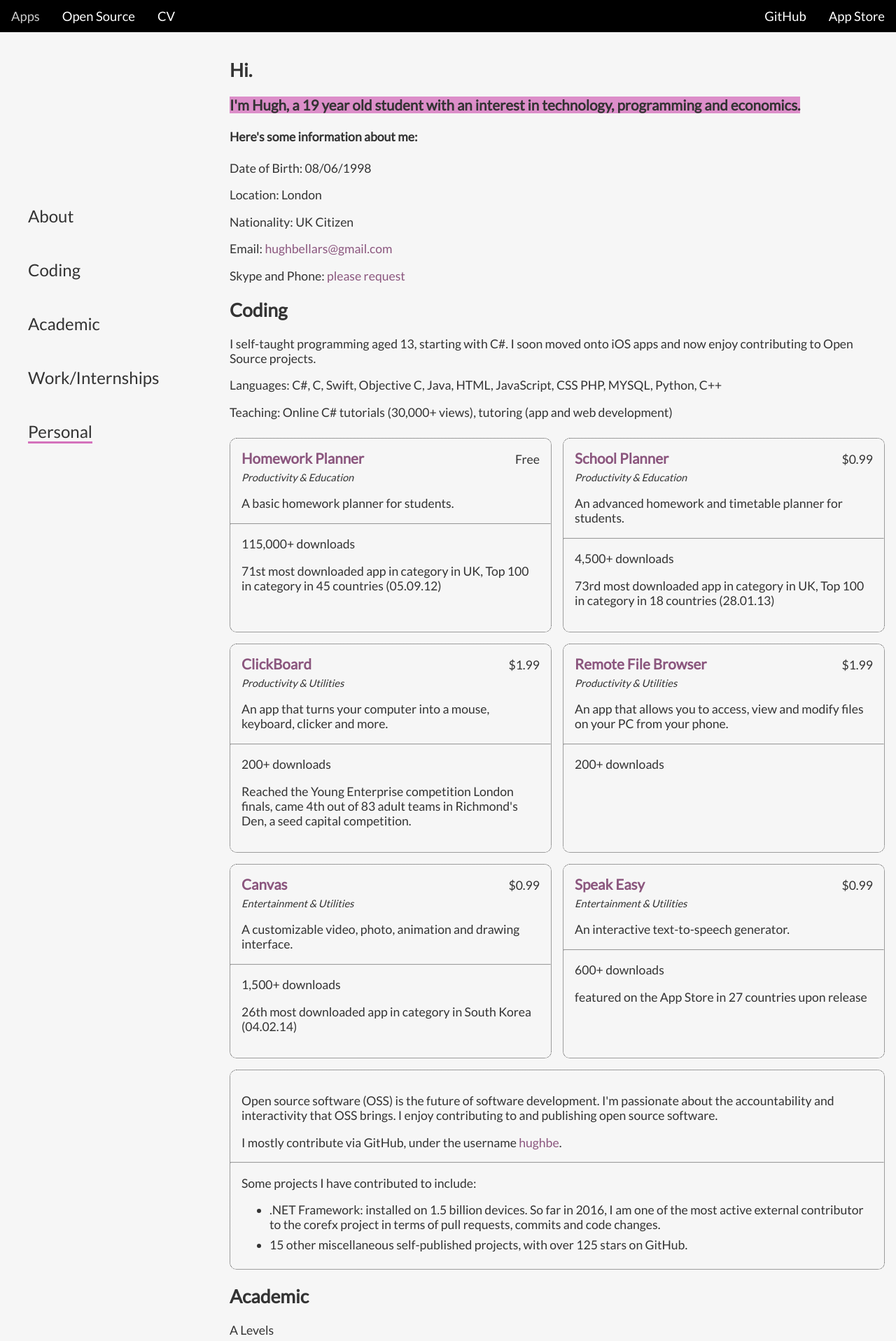
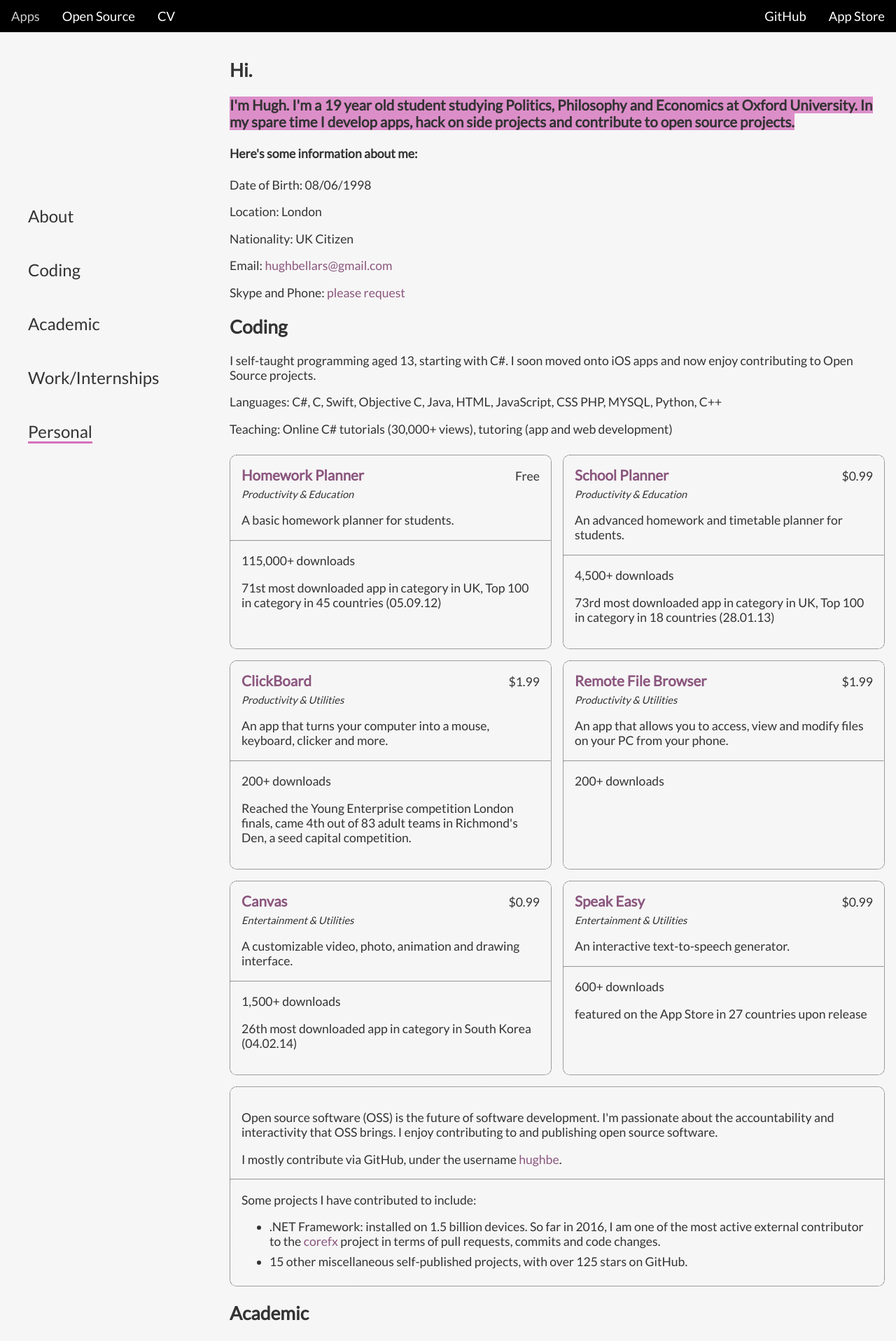
Before and after one commit to hughbe/hughbe.github.io, a React (Create React App) app: page /cv/About in a window 1280 px wide. Shown: the top 1917 px of the page at 70% size. Built offline with nearby package versions, Linux system fonts and the light colour scheme.

Commit message:
Fixup some content

```diff
--- a/src/CVPage.js
+++ b/src/CVPage.js
@@ -42,11 +42,12 @@ export default class CVPage extends Component {
   }
 
   componentDidMount() {
-    let section = this.getSection(this.props);
-    let element = document.getElementById(getSectionId(section));
+    const section = this.getSection(this.props);
+    const element = document.getElementById(getSectionId(section));
+    const top = element.offsetTop - 10;
 
     window.addEventListener('scroll', this.handleScrolled);
-    window.$('html,body').animate({scrollTop: `${element.offsetTop}px`});
+    window.$('html,body').animate({scrollTop: `${top}px`});
   }
 
   componentWillUnmount() {
@@ -54,9 +55,8 @@ export default class CVPage extends Component {
   }
 
   componentDidUpdate(prevProps) {
-    const section = this.getSection(this.props);
-
-    if (section !== prevProps.match.params.section) {
+    if (this.props.match.params.section !== prevProps.match.params.section) {
+      const section = this.getSection(this.props);
       const element = document.getElementById(getSectionId(section));
 
       const top = element.offsetTop - 10;
@@ -91,7 +91,7 @@ export default class CVPage extends Component {
         </SelectList>
         <section className="sidebar-right">
           <CVSection title="Hi." id="About">
-            <h3 className="introduction-text"><span>I'm Hugh, a 19 year old student with an interest in technology, programming and economics.</span></h3>
+            <h3 className="introduction-text"><span>I'm Hugh. I'm a 19 year old student studying Politics, Philosophy and Economics at Oxford University. In my spare time I develop apps, hack on side projects and contribute to open source projects.</span></h3>
             <h4>Here's some information about me:</h4>
             <p>Date of Birth: 08/06/1998</p>
             <p>Location: London</p>
@@ -113,7 +113,7 @@ export default class CVPage extends Component {
                 <hr />
                 <p>Some projects I have contributed to include:</p>
                 <ul>
-                  <li>.NET Framework: installed on 1.5 billion devices. So far in 2016, I am one of the most active external contributor to the corefx project in terms of pull requests, commits and code changes.</li>
+                  <li>.NET Framework: installed on 1.5 billion devices. So far in 2016, I am one of the most active external contributor to the <a href="https://github.com/dotnet/corefx">corefx</a> project in terms of pull requests, commits and code changes.</li>
                   <li>15 other miscellaneous self-published projects, with over 125 stars on GitHub.</li>
                 </ul>
               </div>
--- a/src/Content/CV/Work.js
+++ b/src/Content/CV/Work.js
@@ -50,7 +50,7 @@ const Work = [
   {
     name: 'European Union',
     url: 'http://www.seio.gov.rs/',
-    duration: '11 week, October 2015',
+    duration: '1 week, October 2015',
     location: 'Belgrade, Serbia',
     description: '3 days at the EU delegation to Serbia in Belgrade. Researched my EPQ and discovered more about how the EU interacts with the Serbian government to meet requirements for EU membership.'
   }
```
